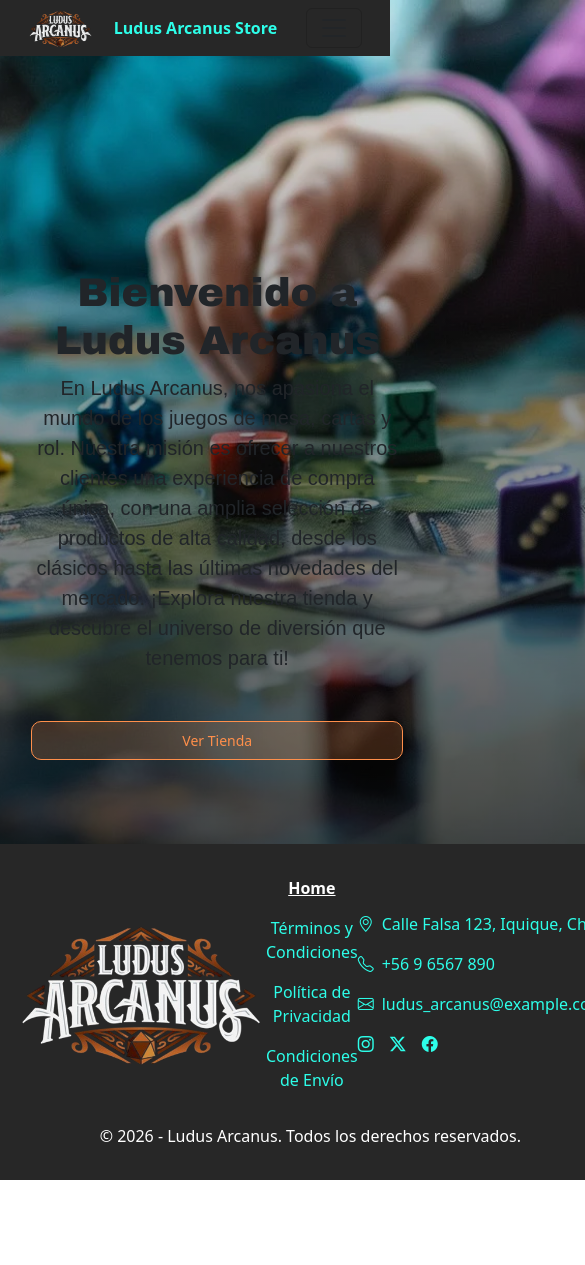
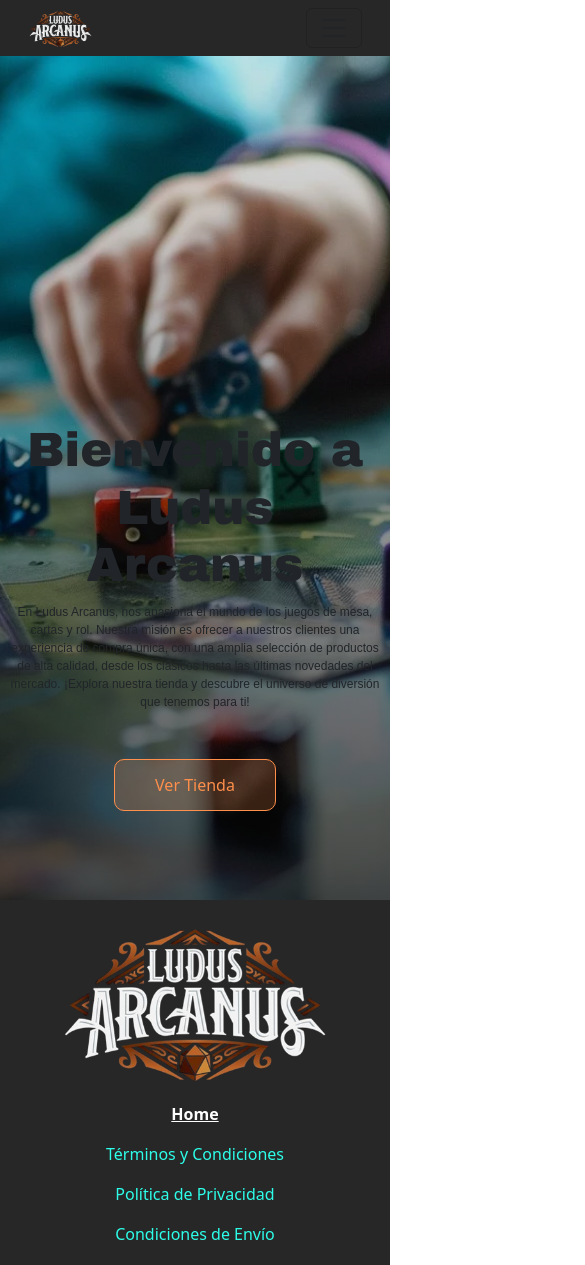
Before and after one commit to juanahumadaa160687/ludus_arcanus_web, a website: page public/index.html in a window 390 px wide. Shown: the top 1265 px of the page, 585 px wide, since content can reach past the window. Before the commit the page ends 1180 px from the top, so only its background shows below. Drawn offline with nearby package versions, Linux system fonts and the light colour scheme.

Commit message:
fix: errores en responsividad

```diff
--- a/public/css/style.css
+++ b/public/css/style.css
@@ -112,6 +112,10 @@ body{
     #menu{
         display: flex;
         gap: 1rem;
+    }
+
+    .navbar-toggler-icon{
+        color: #2dfee9;
     }
 
     #nav-brand{
@@ -306,26 +310,30 @@ body{
     padding: 1rem;
     text-align: center;
     color: var(--color-light-a0);
+    display: flex;
+    flex-direction: column;
+    justify-content: center;
+    align-items: center;
 
     #footer-content{
-        display: grid;
-        grid-template-columns: auto auto auto;
-
-        .logo-footer-img{
-            width: 250px;
-            height: auto;
-        }
+        width: 100%;
 
         #logo-footer{
             display: flex;
             flex-direction: column;
             align-items: center;
             justify-content: center;
+
+            img{
+                max-width: 275px;
+                height: auto;
+            }
         }
 
         .links-content{
-            display: grid;
-            grid-template-columns: auto;
+            display:  flex;
+            flex-direction: column;
+            justify-content: center;
             align-items: center;
         }
 
@@ -333,6 +341,7 @@ body{
             display: flex;
             flex-direction: column;
             align-items: center;
+            justify-content: center;
             ul{
                 list-style: none;
                 padding: 0;
@@ -404,57 +413,25 @@ body{
     }
 }
 
-@media screen and (max-width: 768px) {
+#navbarDrawer{
+    background-color: #3b3b3b;
+}
 
-    #hero{
+.drawer-header{
+    color: #2dfee9;
+}
 
+@media (max-width: 786px){
+    .hero-content {
+        position: absolute;
+        bottom: 10%;
+        left: 0;
+        width: 100%;
+        text-align: center;
+        display: flex;
+        flex-direction: column;
         justify-content: center;
         align-items: center;
-
-        h1{
-            font-size: 2.5rem;
-            text-align: center;
-        }
-
-        p{
-            font-size: 1.25rem;
-            text-align: center;
-        }
-
-        #hero-buttons{
-            display: flex;
-            flex-direction: column;
-            gap: 0.5rem;
-        }
-
-        .cta-button{
-            padding: 0.5rem 1rem;
-            font-size: 0.875rem;
-            width: 100%;
-        }
-        padding: 1rem;
-    }
-
-    #footer-content{
-        grid-template-columns: auto;
+        padding: 5px
     }
 }
-
-@media screen and (max-width: 425px) {
-    #navbar{
-        #logo{
-            display: none;
-        }
-        ul{
-            li{
-                display: flex;
-                justify-content: center;
-                align-items: center;
-                text-align: center;
-                a{
-                    text-align: center;
-                }
-            }
-        }
-    }
-}
--- a/public/index.html
+++ b/public/index.html
@@ -30,10 +30,9 @@
 <body>
 
 <header>
-  <nav class="navbar md:navbar-expand fixed-top" id="navbar">
+  <nav class="navbar md:navbar-expand sticky-top md:fixed-top" id="navbar">
     <div class="container-fluid">
       <img src="img/logo_ludus.png" alt="Ludus Arcanus Logo" width="65" height="40" class="d-inline-block align-text-top me-2">
-      <a class="navbar-brand" href="index.html" id="nav-brand">Ludus Arcanus Store</a>
       <button class="btn-icon navbar-toggler" type="button" data-bs-toggle="drawer" data-bs-target="#navbarDrawer" aria-controls="navbarDrawer" aria-expanded="false" aria-label="Toggle navigation">
         <span class="navbar-toggler-icon" aria-hidden="true"></span>
       </button>
@@ -43,7 +42,7 @@
           <button type="button" class="btn-close" data-bs-dismiss="drawer" aria-label="Close"></button>
         </div>
         <div class="drawer-body mb-2 md:mb-0">
-          <ul class="nav justify-content-end flex-grow-1 pe-3">
+          <ul class="nav navbar-nav me-auto">
             <li class="nav-item">
               <a class="nav-link" aria-current="page" href="index.html">Home</a>
             </li>
@@ -88,11 +87,11 @@
     </main>
 
     <footer id="footer">
-        <div id="footer-content">
-            <div id="logo-footer">
-                <img src="img/logo_ludus.png" alt="Logo de Ludus Arcanus" class="logo-footer-img">
+        <div id="footer-content" class="row d-flex flex-column md:flex-row">
+            <div class="col" id="logo-footer">
+                <img src="img/logo_ludus.png" alt="Logo de Ludus Arcanus" class="img-fluid">
             </div>
-            <div class="links-content">
+            <div class="links-content col">
                 <div class="links-footer">
                     <ul>
                         <li><a href="index.html" class="footer-link">Home</a></li>
@@ -102,13 +101,12 @@
                     </ul>
                 </div>
             </div>
-            <div class="social-footer">
+            <div class="social-footer col">
                 <ul>
                     <li><i class="bi bi-geo-alt"></i> <p>Calle Falsa 123, Iquique, Chile</p></li>
                     <li><i class="bi bi-telephone"></i> <p>+56 9 6567 890</p></li>
                     <li><i class="bi bi-envelope"></i> <p>ludus_arcanus@example.com</p></li>
                     <li><a href="#" class="icon"><i class="bi bi-instagram"></i></a> <a href="#" class="icon"><i class="bi bi-twitter-x"></i></a> <a href="#" class="icon"><i class="bi bi-facebook"></i></a></li>
-
                 </ul>
             </div>
         </div>
```
Also changed, not shown: public/accesorios.html (+7 -9 lines), public/condiciones_envio.html (+7 -9 lines), public/css/forms.css (+9 -6 lines), public/juegos-cartas.html (+7 -9 lines), public/juegos-mesa.html (+10 -12 lines), public/juegos-rol.html (+7 -9 lines), public/privacidad.html (+7 -9 lines), public/sign-up.html (+11 -14 lines), public/terminos.html (+7 -9 lines), public/tienda.html (+7 -9 lines).
